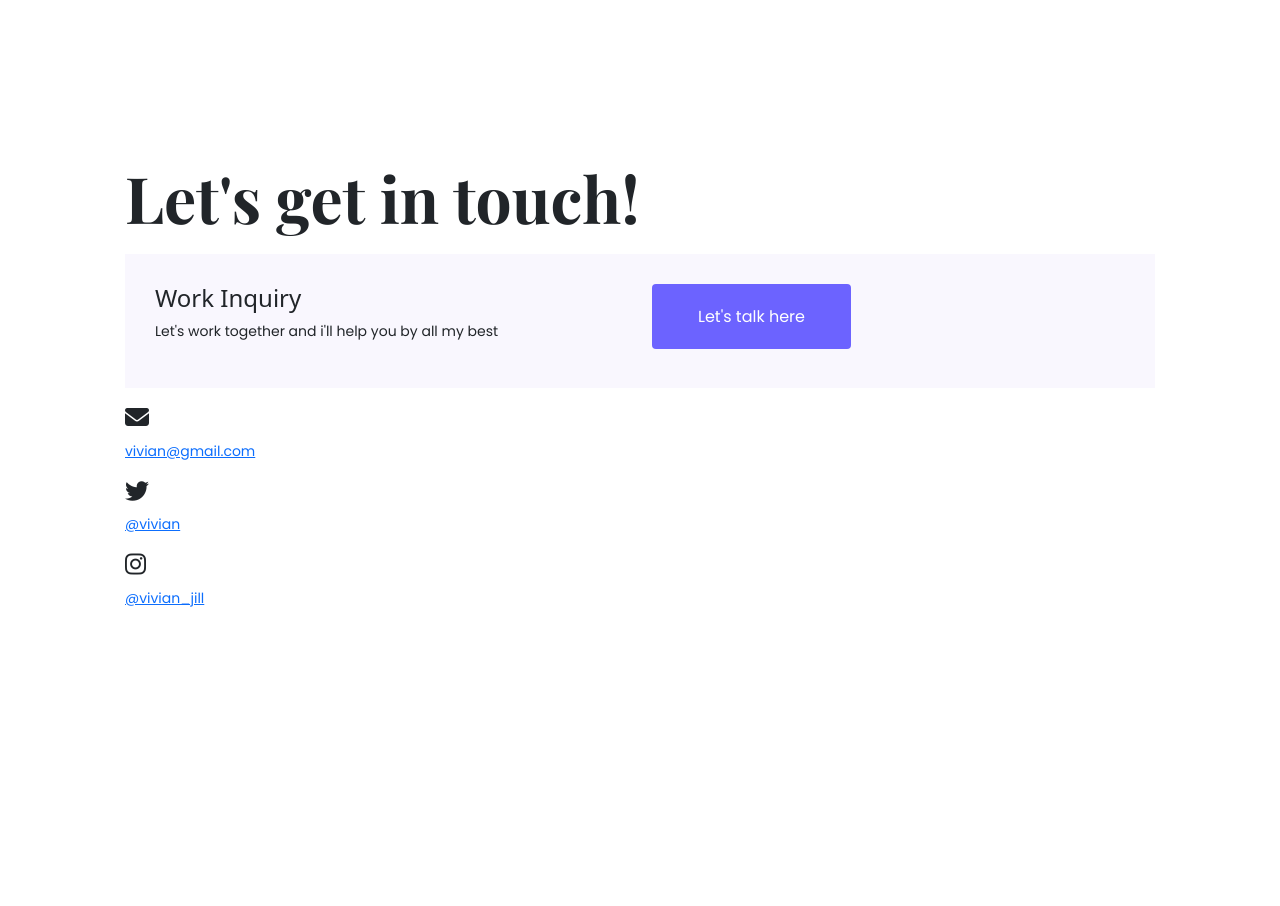
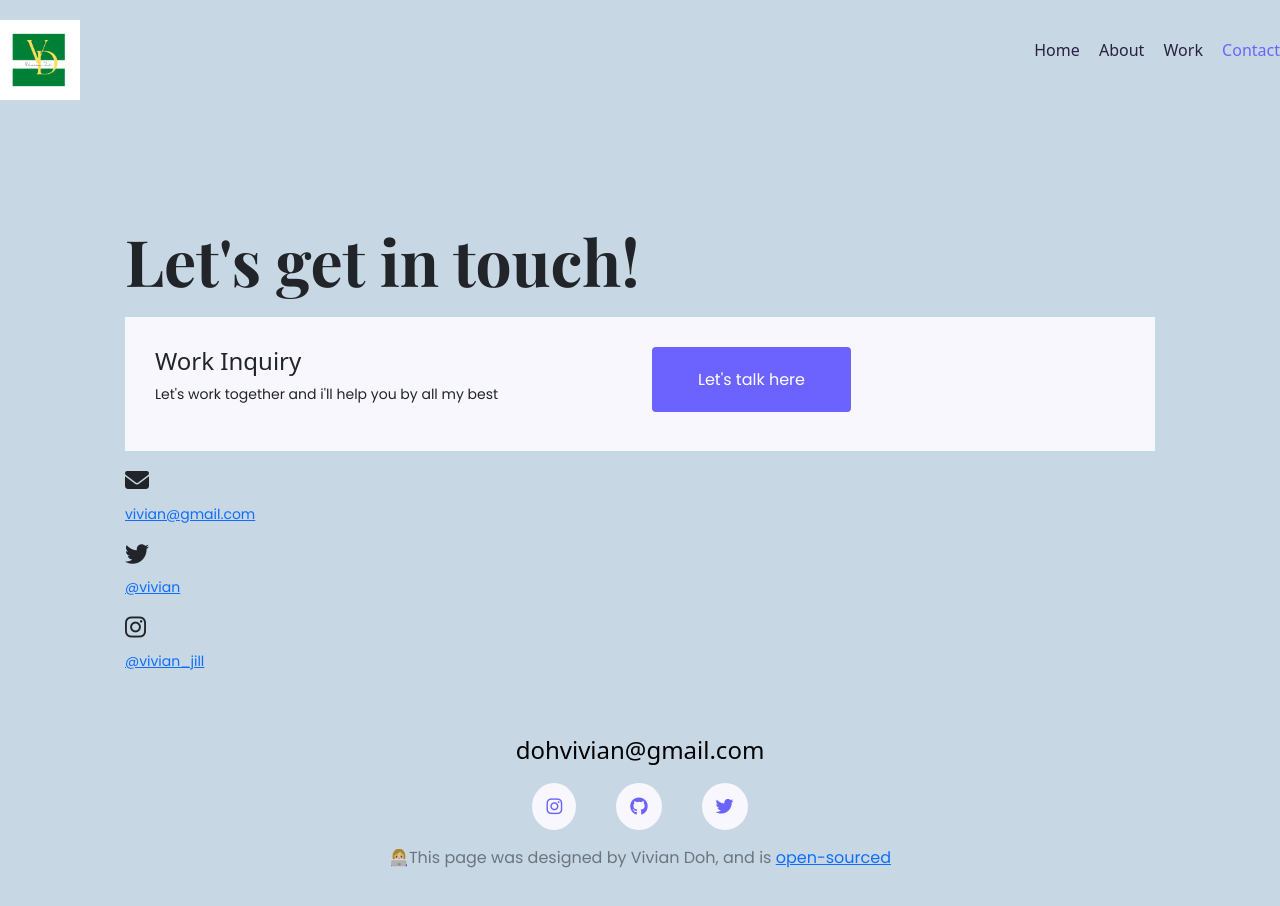
Before and after one commit to viviandoh/Portfolio-project-figma, a plain HTML site: page contact.html in a window 1280 px wide. Before the commit the page ends 800 px from the top, so only its background shows below. Drawn offline with nearby package versions, Linux system fonts and the light colour scheme.

Commit message:
SEO updated

```diff
--- a/contact.html
+++ b/contact.html
@@ -30,6 +30,30 @@
     ></script>
   </head>
   <body>
+    <nav class="d-flex justify-content-between">
+      <img
+        src="/images/vee logo.png"
+        alt="my logo"
+        width="80"
+        height="80"
+        class="logo"
+      />
+
+      <ul>
+        <li>
+          <a href="/">Home</a>
+        </li>
+        <li><a href="/about.html" title="About Vivian">About</a></li>
+        <li>
+          <a href="/work.html" title="Vivian's Work ">Work</a>
+        </li>
+        <li>
+          <a href="/contact.html" class="active" title="Contact Vivian"
+            >Contact</a
+          >
+        </li>
+      </ul>
+    </nav>
     <div class="container page-hero">
       <div class="page-hero-content">
         <h1>Let's get in touch!</h1>
@@ -40,7 +64,7 @@
               <p>Let's work together and i'll help you by all my best</p>
             </div>
             <div class="col-6">
-              <a href="https://www.twitter.com/vivian" class="btn btn-branding"
+              <a href="/contact.html" class="btn btn-branding"
                 >Let's talk here</a
               >
             </div>
@@ -55,6 +79,32 @@
           <p><a href="https://www.instagram.com/vivian">@vivian_jill</a></p>
         </div>
       </div>
+      <footer>
+        <a
+          href="mailto:dohvivian@gmail.com"
+          class="email-links d-flex justify-content-center"
+          >dohvivian@gmail.com</a
+        >
+        <div class="social-links d-flex justify-content-center">
+          <a href="https://instagram.com/akuahvee" target="_blank">
+            <i class="fab fa-instagram"></i>
+          </a>
+          <a href="https://github.com/viviandoh" target="_blank">
+            <i class="fab fa-github"></i>
+          </a>
+          <a href="https://twitter.com/akuahdoh" target="_blank">
+            <i class="fab fa-twitter"></i>
+          </a>
+        </div>
+        <p class="text-center text-muted mt-3">
+          👩🏼‍💻This page was designed by Vivian Doh, and is
+          <a
+            href="https://github.com/viviandoh/Portfolio-project-figma"
+            target="_blank"
+            >open-sourced</a
+          >
+        </p>
+      </footer>
     </div>
   </body>
 </html>
--- a/styles/app.css
+++ b/styles/app.css
@@ -2,6 +2,9 @@
   --branding-color: #6c63ff;
   --home-color: #f9f7fe;
   --btn-branding-color: #fff;
+}
+body {
+  background-color: #c7d7e4;
 }
 
 .logo {
@@ -14,7 +17,7 @@ h2 {
 
 .hero {
   text-align: center;
-  padding: 120px 25px;
+  padding: 80px 25px;
   background-color: var(--home-color);
 }
 .hero h2 {
@@ -72,7 +75,7 @@ p {
   padding: 120px 60px;
 }
 .page-hero {
-  padding: 120px 25px;
+  padding: 63px 25px;
 }
 .page-hero-content h1 {
   font-size: 64px;
@@ -150,9 +153,7 @@ footer .social-links a:hover {
   h2 {
     font-size: 45px;
   }
-  .hero {
-    padding: 60px 20px;
-  }
+
   .description {
     text-align: center;
     padding: 0;
```
Also changed, not shown: about.html (+49 -3 lines), index.html (+27 -11 lines), work.html (+49 -3 lines).
